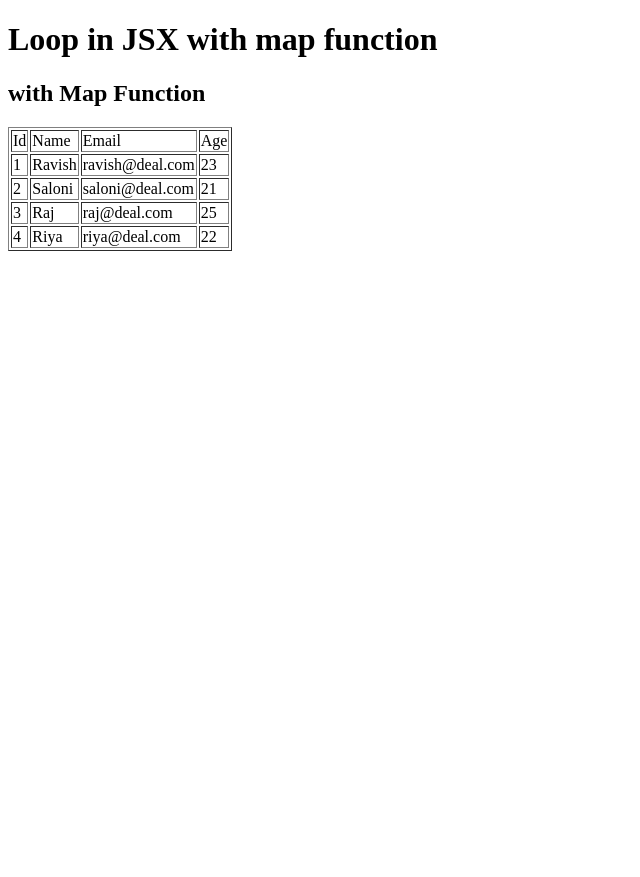
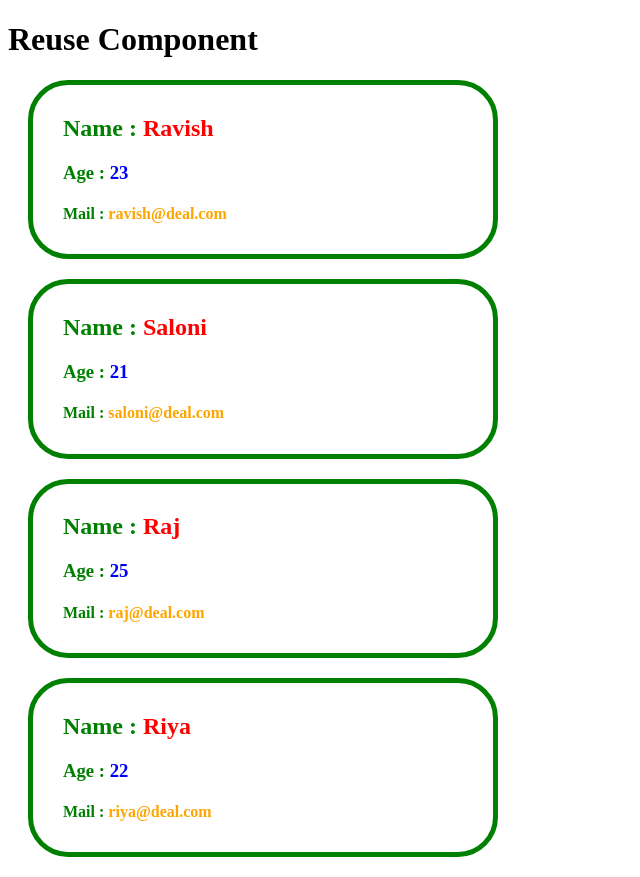
Before and after one commit to ravishranjan1/LearnReactJS, a React (Vite) app in the folder Learn_ReactJS/: page / in a window 1280 px wide. Shown: the whole page, without its empty margins (0-640 px from the left). Before the commit the page ends 800 px from the top, so only its background shows below. Built offline with nearby package versions, Linux system fonts and the light colour scheme.

Commit message:
Reuse Component in Loop

```diff
--- a/Learn_ReactJS/src/App.jsx
+++ b/Learn_ReactJS/src/App.jsx
@@ -2,7 +2,7 @@ import Loop from "./Loop"
 function App() {
   return (
     <>
-      <h1>Loop in JSX with map function</h1>
+
       <Loop />
     </>
   )
--- a/Learn_ReactJS/src/Loop.jsx
+++ b/Learn_ReactJS/src/Loop.jsx
@@ -1,5 +1,6 @@
+import User from "./ReuseComp"
 function Loop(){
-    const userName=[
+    const userData=[
         {
             name : "Ravish",
             age : 23,
@@ -25,32 +26,46 @@ function Loop(){
             id : 4
         }
     ]
+    // return(
+    //     <div>
+    //         <h2>with Map Function</h2>
+
+    //         <table border={1}>
+    //             <thead>
+    //                 <tr>
+    //                     <td>Id</td>
+    //                     <td>Name</td>
+    //                     <td>Email</td>
+    //                     <td>Age</td>
+    //                 </tr>
+    //             </thead>
+    //             <tbody>
+    //                 {
+    //                     userName.map((user)=>(
+    //                         <tr key={user.id}>
+    //                             <td>{user.id}</td>
+    //                             <td>{user.name}</td>
+    //                             <td>{user.mail}</td>
+    //                             <td>{user.age}</td>
+    //                         </tr>
+    //                     ))
+    //                 }
+    //             </tbody>
+    //         </table>
+    //     </div>
+    // )
+
+
     return(
         <div>
-            <h2>with Map Function</h2>
-
-            <table border={1}>
-                <thead>
-                    <tr>
-                        <td>Id</td>
-                        <td>Name</td>
-                        <td>Email</td>
-                        <td>Age</td>
-                    </tr>
-                </thead>
-                <tbody>
-                    {
-                        userName.map((user)=>(
-                            <tr>
-                                <td>{user.id}</td>
-                                <td>{user.name}</td>
-                                <td>{user.mail}</td>
-                                <td>{user.age}</td>
-                            </tr>
-                        ))
-                    }
-                </tbody>
-            </table>
+            <h1>Reuse Component</h1>
+            {
+                userData.map((user)=>(
+                    <div key={user.id}>
+                        <User data={user} />
+                    </div>
+                ))
+            }
         </div>
     )
 }
--- /dev/null
+++ b/Learn_ReactJS/src/ReuseComp.jsx
@@ -0,0 +1,19 @@
+function User({data}){
+    return(
+        <div style = {
+            {
+               color:"green",
+               border:"5px solid green",
+               padding:"10px 30px",
+               margin:"20px",
+               width:"400px",
+               borderRadius:"40px"
+            }
+        }>
+            <h2>Name : <span style={{color:"red"}}>{data.name}</span></h2>
+            <h3>Age : <span style={{color:"blue"}}>{data.age}</span></h3>
+            <h4>Mail : <span style={{color:"orange"}}>{data.mail}</span></h4>
+        </div>
+    )
+}
+export default User;
```
